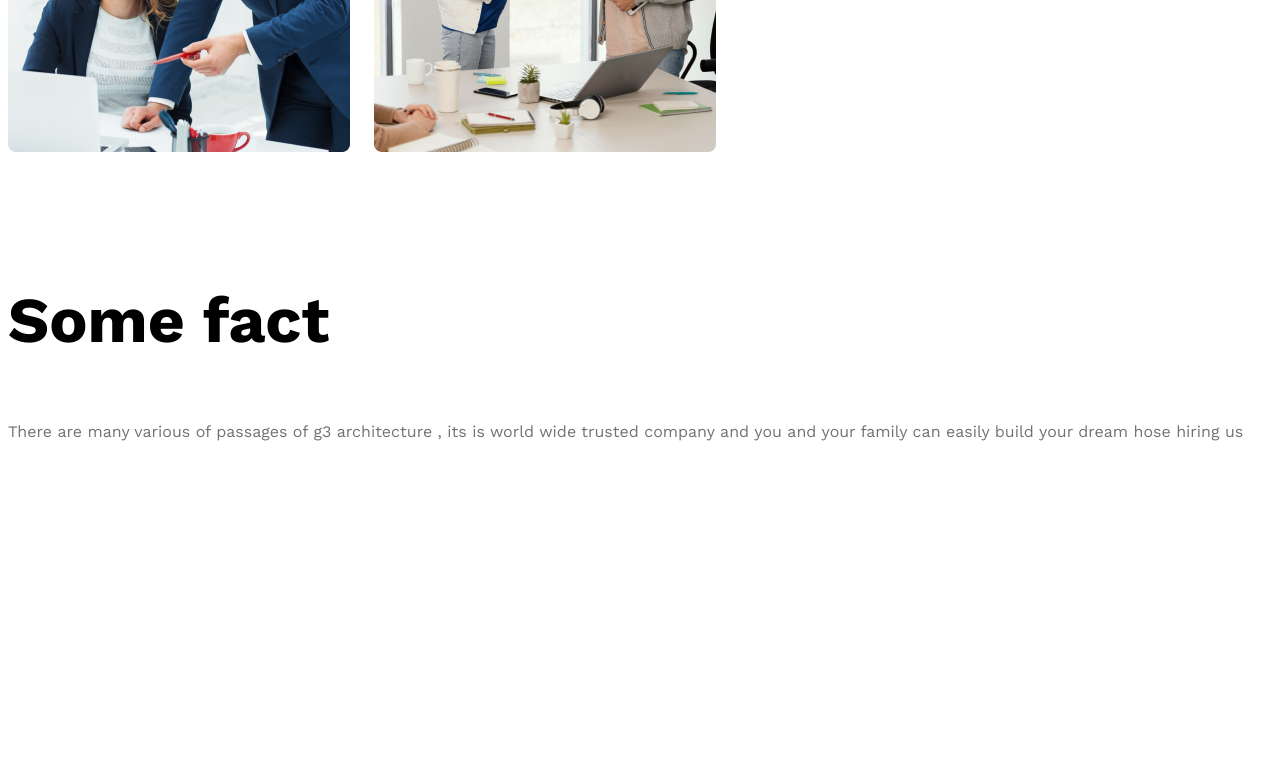
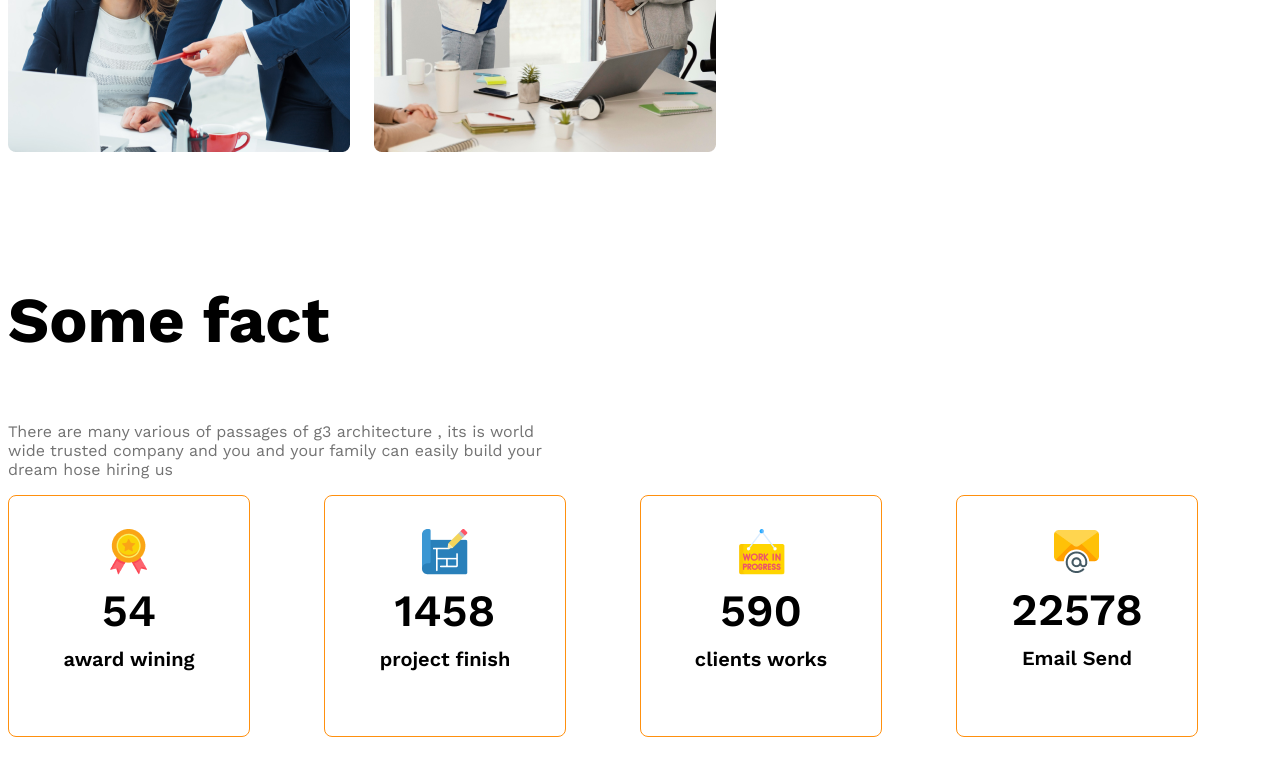
Before and after one commit to mrbabu07/g3-architecture, a plain HTML site: page index.html in a window 1280 px wide. Shown: the part 1662-2437 px from the top of the page. Before the commit the page ends 2392 px from the top, so only its background shows below. Drawn offline with nearby package versions, Linux system fonts and the light colour scheme.

Commit message:
adeded some fact section

```diff
--- a/architec.css
+++ b/architec.css
@@ -129,6 +129,38 @@ main > section{
 .text-primary{
   color: #ff900e;
 }
+
+/* some fact related style */
+.fact-card{
+  border: 1px solid #ff900e;
+  width: 240px;
+  height: 240px;
+  border-radius: 8px;
+  align-items: center;
+  justify-content: center;
+  text-align: center;
+}
+.fact-number{
+  font-size: 2.8rem;
+  font-weight: 600;
+  margin-top: 5px;
+  margin-bottom: 10px;
+}
+
+.fact-name{
+  font-size: 1.25rem;
+  font-weight: 600;
+  margin-top: 10px;
+}
+
+.facts-container{
+  display: grid;
+  grid-template-columns: repeat(4, 1fr);
+}
+.fact-description
+{
+  max-width: 540px;
+}
 /* responsive media query  */
 
 
--- a/index.html
+++ b/index.html
@@ -49,30 +49,40 @@
         <!-- features will enjoy -->
          <section>
             <h3 class="section-title">Some fact</h3>
-            <p class="text-light-gray">There are many various of passages of  g3 architecture , its is  world wide trusted company and you and your family can easily build your dream hose hiring us</p>
+            <p class="text-light-gray fact-description">There are many various of passages of  g3 architecture , its is  world wide trusted company and you and your family can easily build your dream hose hiring us</p>
             <div class="facts-container">
-                <!-- .fact*4>img.fact-icon+h4.fact-number+h5.fact-name -->
-                 <div class="fact">
-                    <img src="" alt="" class="fact-icon">
-                    <h4 class="fact-number"></h4>
-                    <h5 class="fact-name"></h5>
-                 </div>
-                 <div class="fact">
-                    <img src="" alt="" class="fact-icon">
-                    <h4 class="fact-number"></h4>
-                    <h5 class="fact-name"></h5>
-                 </div>
-                 <div class="fact">
-                    <img src="" alt="" class="fact-icon">
-                    <h4 class="fact-number"></h4>
-                    <h5 class="fact-name"></h5>
-                 </div>
-                 <div class="fact">
-                    <img src="" alt="" class="fact-icon">
-                    <h4 class="fact-number"></h4>
-                    <h5 class="fact-name"></h5>
-                 </div>
-            </div>
+                <!-- .fact-card*4>img.fact-icon+h4.fact-number+h5.fact-name -->
+                <div class="fact-card display-flex">
+                    <div>
+                        <img src="./images/icons/ribon.png" alt="" class="fact-icon">
+                    <h4 class="fact-number">54</h4>
+                    <h5 class="fact-name">award wining</h5>
+                    </div>
+                </div>
+                <div class="fact-card display-flex">
+                    <div>
+                        <img src="./images/icons/projects.png" alt="" class="fact-icon">
+                    <h4 class="fact-number">1458</h4>
+                    <h5 class="fact-name">project finish</h5>
+                    </div>
+                </div>
+                <div class="fact-card display-flex">
+                    <div>
+                    <img src="./images/icons/customers.png" alt="" class="fact-icon">
+                    <h4 class="fact-number">590</h4>
+                    <h5 class="fact-name">clients works</h5>
+                    </div>
+
+                </div>
+                <div class="fact-card display-flex">
+                    <div>
+                    <img src="./images/icons/email.png" alt="" class="fact-icon">
+                    <h4 class="fact-number">22578</h4>
+                    <h5 class="fact-name">Email Send</h5>
+                    </div>
+
+                </div>
+
         </section>
          <!-- some facts -->
           <section class="some-facts">
```
